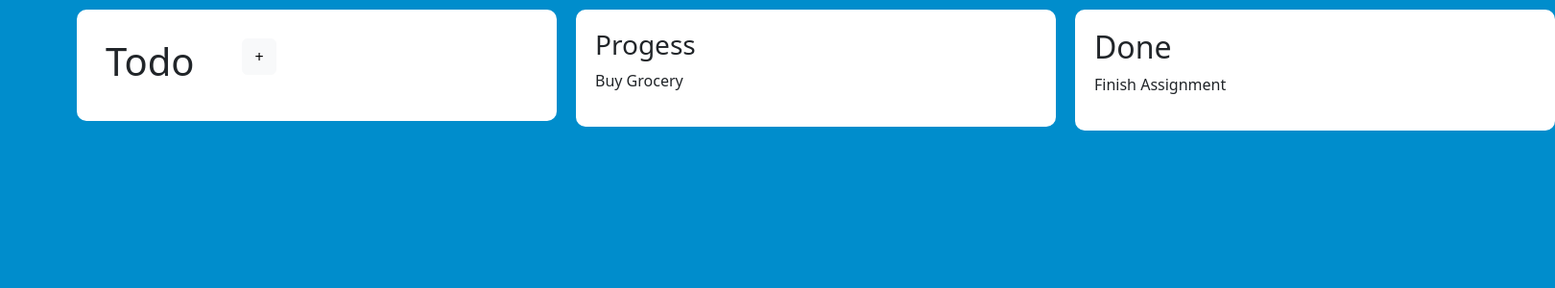
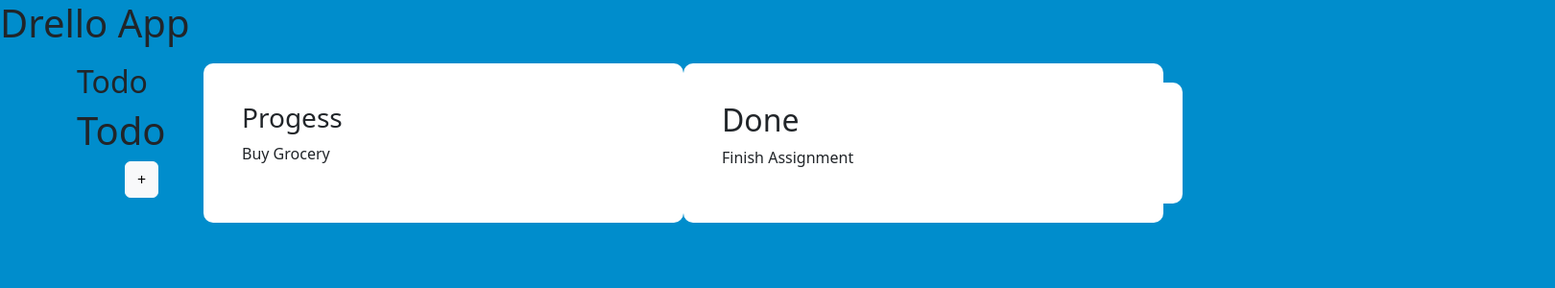
Before and after one commit to irshathbanu-mediwave/Todo-react, a React (Vite) app in the folder app/: page / in a window 1280 px wide. Shown: the top 300 px of the page at 96% size, 1620 px wide, since content can reach past the window. Built offline with nearby package versions, Linux system fonts and the light colour scheme.

Commit message:
add the edit btn

```diff
--- a/app/src/App.jsx
+++ b/app/src/App.jsx
@@ -22,7 +22,7 @@ function App() {
         ];
       }
       case "TASK_DELETE": {
-        const filtredarray = tasks.filter((t) => t.id != action.value);
+        const filtredarray = tasks.filter((t) => t.id != action.id);
         return [...filtredarray];
       }
       case "TASK_EDIT": {
@@ -47,7 +47,7 @@ function App() {
   function handleAdd() {
     dispatch({
       type: "TASK_ADD",
-      // value: value,
+      value: value,
     });
   }
   function handleDelete(id) {
@@ -58,7 +58,7 @@ function App() {
     });
     console.log(id);
   }
-  function handleedit() {
+  function handleedit(newvalue, id) {
     dispatch({
       type: "TASK_EDIT",
       value: { newvalue, id },
@@ -66,9 +66,11 @@ function App() {
   }
   return (
     <>
+      <h1 className="title-drello">Drello App </h1>
       <div className="container">
-        <div className="row-card">
-          <div>
+        <div className="row">
+          <div className="col  Todocontainer">
+            <h2> Todo</h2>
             <Addtodolist
               addTask={(text) => {
                 handleAdd(text);
@@ -78,10 +80,10 @@ function App() {
               handleedit={handleedit}
             />
           </div>
-          <div>
+          <div className="progess-card">
             <Progess />
           </div>
-          <div>
+          <div className="done-card">
             <Done />
           </div>
         </div>
--- a/app/src/components/Todo.jsx
+++ b/app/src/components/Todo.jsx
@@ -8,52 +8,41 @@ function Addtodolist({ addTask, tasks, handledelete, handleedit }) {
     addTask(value);
   };
 
-  function handleedit(e) {
-    e.target.contentEditable = true;
-  }
   function enterkeyPressed(event, newValue, id) {
     if (event.keycode == 10) {
       setValue(newValue);
       handleedit(newValue, id);
+      console.log("Enter key is pressed");
+      console.log(newValue);
       event.target.contentEditable = false;
       return true;
     } else {
       return false;
     }
   }
+  function handleedit(e) {
+    e.target.contentEditable = true;
+  }
   return (
     <>
-      <div className="content">
-        <div className="header">
-          <div className="Title">
       <h1>Todo</h1>
-          </div>
-          <div className="add-btn">
+
       <button onClick={addCard} className="btn btn-light">
         +
       </button>
-          </div>
-        </div>
 
       <div className="show-card">
         {tasks.map((task, index) => (
           <div key={task.id} className="card" draggable>
             <div className="title">
               Task:
-                <button
-                  className="btn btn-light"
-                  onClick={() => handledelete(task.id)}
-                >
-                  Delete
-                </button>
+              <button onClick={() => handledelete(task.id)}>Delete</button>
             </div>
             <div
               className=" textarea"
               key={task.id}
               contentEditable={true}
-                onKeyDown={(e) =>
-                  enterkeyPressed(e, e.target.innerHTML, task.id)
-                }
+              onKeyDown={(e) => enterkeyPressed(e, e.target.innerHTML, task.id)}
               onClick={(e) => handleedit(e)}
               html={task.text}
               required
@@ -61,21 +50,7 @@ function Addtodolist({ addTask, tasks, handledelete, handleedit }) {
           </div>
         ))}
       </div>
-      </div>
     </>
   );
 }
 export default Addtodolist;
-// const addvalue = () => [
-//   ...value,
-//   <value key={value.length} contentEditable={true}>
-//     <p>Add the task</p>
-//   </value>,
-// ];
-// setValue(addvalue);
-// const [edit, Setedit] = useState(false);// function handletextchange(newValue) {
-//   setValue(newValue);
-// }
-// function handleedit() {
-//   Setedit("");
-// }
```
Lines whose indentation alone changed are shown as unchanged.
